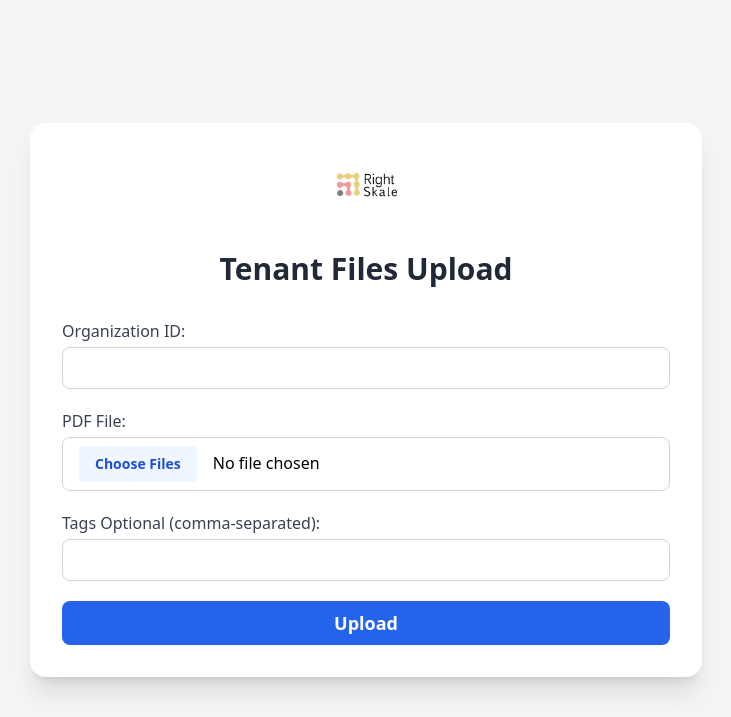
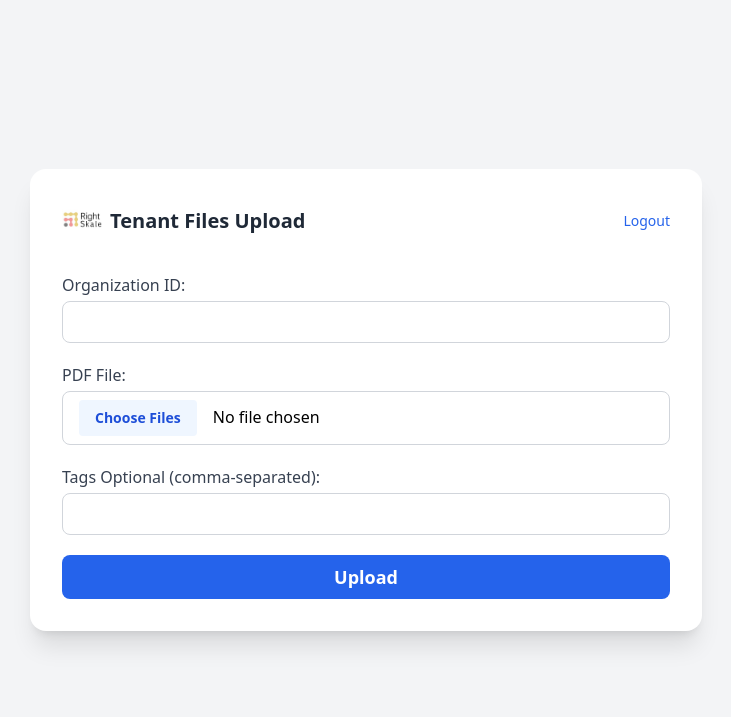
Before and after one commit to anshrightskale/MultiTenantPDFApp, a Flask app: page / in a window 1280 px wide. Shown: the top 717 px of the page, without its empty margins (274-1005 px from the left). Run offline with Flask 3, Linux system fonts and the light colour scheme; the visitor is signed in with stand-in values (Sample User, id 1); some libraries are stand-ins or nearby versions.

Commit message:
updating authentication for logout

```diff
--- a/app.py
+++ b/app.py
@@ -1,21 +1,23 @@
 import os
 import uuid
 import logging
-from datetime import datetime
 from flask import Flask, request, render_template, redirect, url_for, session
 from werkzeug.utils import secure_filename
 from models import db, Document
 from config import Config
+from dotenv import load_dotenv
 import boto3
 
-# Auth Config
-USERNAME = "admin"
-PASSWORD = "rightskale123"
+# Load environment variables
+load_dotenv()
+
+# Auth Config (loaded from .env)
+USERNAME = os.environ.get("APP_USERNAME")
+PASSWORD = os.environ.get("APP_PASSWORD")
 
 # Flask app setup
 app = Flask(__name__)
 app.config.from_object(Config)
-app.secret_key = app.config["SECRET_KEY"]  # Required for secure sessions
 db.init_app(app)
 
 # S3 setup
@@ -29,7 +31,7 @@ logging.basicConfig(level=logging.INFO)
 with app.app_context():
     db.create_all()
 
-# Routes
+# Login route
 @app.route("/login", methods=["GET", "POST"])
 def login():
     if request.method == "POST":
@@ -41,11 +43,13 @@ def login():
         return "Invalid credentials", 401
     return render_template("login.html")
 
+# Logout route
 @app.route("/logout")
 def logout():
     session.clear()
     return redirect(url_for("login"))
 
+# Upload route (protected)
 @app.route("/", methods=["GET", "POST"])
 def upload():
     if not session.get("logged_in"):
--- a/templates/index.html
+++ b/templates/index.html
@@ -9,24 +9,26 @@
 <body class="bg-gray-100 min-h-screen flex items-center justify-center p-6">
   <div class="w-full max-w-2xl bg-white shadow-xl rounded-2xl p-8 space-y-8">
 
-    <!-- Logo -->
-    <div class="flex justify-center">
-      <img src="/static/right-skale-logo.jpeg" alt="Company Logo" class="h-16 object-contain">
+    <!-- Header: Logo + Logout -->
+    <div class="flex justify-between items-center">
+      <div class="flex items-center gap-2">
+        <img src="/static/right-skale-logo.jpeg" alt="Company Logo" class="h-10 object-contain">
+        <h2 class="text-xl font-semibold text-gray-800">Tenant Files Upload</h2>
+      </div>
+      <a href="{{ url_for('logout') }}" class="text-sm text-blue-600 hover:underline">Logout</a>
     </div>
-
-    <h2 class="text-3xl font-bold text-center text-gray-800">Tenant Files Upload</h2>
 
     <!-- Upload Form -->
     <form method="POST" enctype="multipart/form-data" class="space-y-5" onsubmit="return validateForm()">
 
-      <!-- Organization ID (always visible and editable) -->
+      <!-- Organization ID -->
       <div>
         <label class="block text-gray-700 mb-1 font-medium">Organization ID:</label>
         <input type="text" name="organization_id" value="{{ organization_id or '' }}" required
           class="w-full border border-gray-300 rounded-lg px-4 py-2 focus:ring focus:ring-blue-300 focus:outline-none">
       </div>
 
-      <!-- File upload -->
+      <!-- File Upload -->
       <div>
         <label class="block text-gray-700 mb-1 font-medium">PDF File:</label>
         <input type="file" name="file" accept=".pdf" multiple
@@ -40,7 +42,7 @@
           class="w-full border border-gray-300 rounded-lg px-4 py-2 focus:ring focus:ring-blue-300 focus:outline-none">
       </div>
 
-      <!-- Submit -->
+      <!-- Submit Button -->
       <button type="submit"
         class="w-full bg-blue-600 text-white py-2 rounded-lg text-lg font-semibold hover:bg-blue-700 transition duration-200">
         Upload
```
